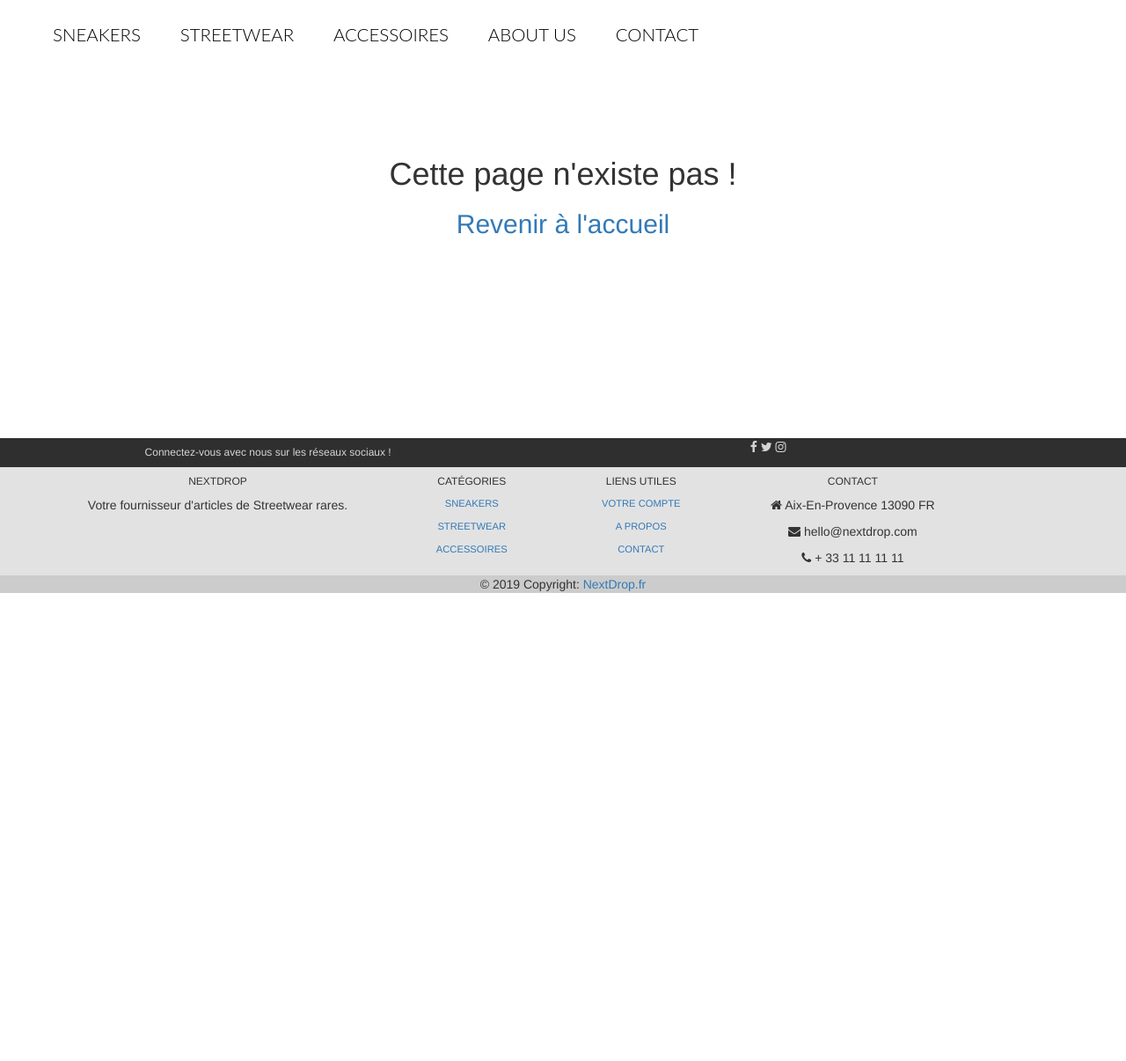
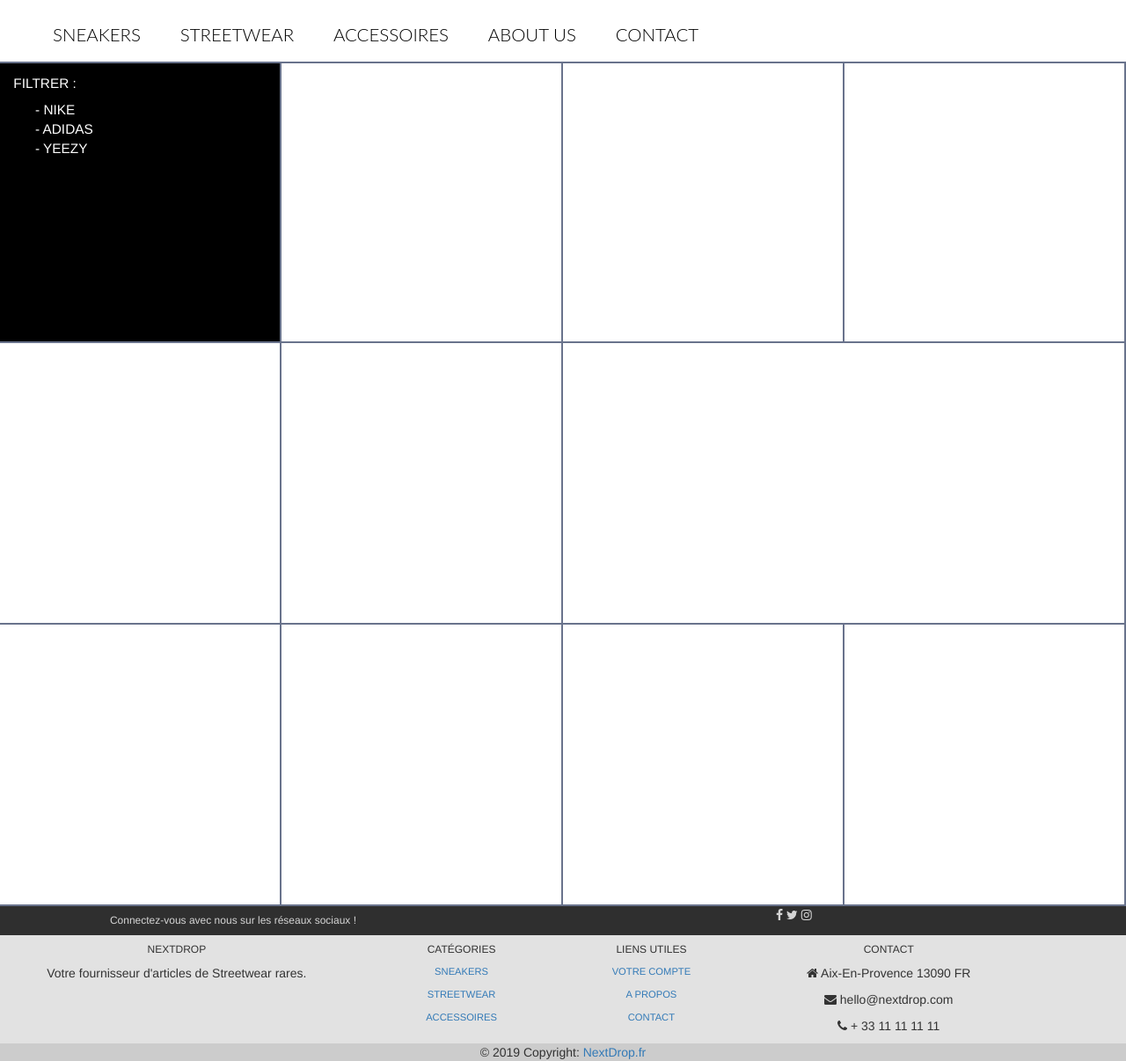
Before and after one commit to RadhoineUlyss/NextDrop, a CodeIgniter app: page /database/accessoires in a window 1280 px wide. Shown: the part 235-1441 px from the top of the page at 88% size. Before the commit the page ends 909 px from the top, so only its background shows below. Run offline with CodeIgniter, Linux system fonts and the light colour scheme; data that the repository does not hold is empty; some libraries are stand-ins or nearby versions.

Commit message:
ajout accessoire

```diff
--- a/application/config/routes.php
+++ b/application/config/routes.php
@@ -55,5 +55,6 @@ $route['translate_uri_dashes'] = false;
 $route['galerie']              = 'galerie';
 $route['profil']               = 'profil';
 $route['sneakers']             = 'sneakers';
+$route['accessoires']             = 'accessoires';
 $route['recherche']            = 'recherche/rechercheAjax';
 $route['sneakers/(:any)']      = 'sneaker/get_one/$1';
--- /dev/null
+++ b/application/controllers/Accessoires.php
@@ -0,0 +1,40 @@
+<?php
+defined('BASEPATH') or exit('No direct script access allowed');
+
+class Accessoires extends CI_Controller
+{
+
+    /**
+     * Index Page for this controller.
+     *
+     * Maps to the following URL
+     *        http://example.com/index.php/welcome
+     *    - or -
+     *        http://example.com/index.php/welcome/index
+     *    - or -
+     * Since this controller is set as the default controller in
+     * config/routes.php, it's displayed at http://example.com/
+     *
+     * So any other public methods not prefixed with an underscore will
+     * map to /index.php/welcome/<method_name>
+     *
+     * @see https://codeigniter.com/user_guide/general/urls.html
+     */
+    public function index()
+    {
+        $this->load->model('articles_model');
+        // On stocke notre page dans la variable $page
+        //$page = $this->load->view('accueil_view', '', true);
+        // On affiche notre page avec le template
+        $this->session->set_flashdata('current_url', current_url());
+        $data['accessoires'] = $this->getProducts('Accessoire');
+        $page = $this->load->view('accessoires_view', $data, true);
+        $this->dynamic_navbar->verification($page,'','sneakers_style');
+
+    }
+
+    public function getProducts($id=null)
+    {
+        return $this->articles_model->getArticles($id);
+    }
+}
--- a/application/views/Template/template.php
+++ b/application/views/Template/template.php
@@ -68,7 +68,7 @@ defined('BASEPATH') or exit('No direct script access allowed');
         <ul>
             <li><a href="<?php echo base_url('/sneakers') ?>" class="">SNEAKERS</a></li>
             <li><a href="" class="">STREETWEAR</a></li>
-            <li><a href="" class="">ACCESSOIRES</a></li>
+            <li><a href="<?php echo base_url('/accessoires') ?>" class="">ACCESSOIRES</a></li>
             <li><a href="" class="">ABOUT US</a></li>
             <li><a href="" class="">CONTACT</a></li>
         </ul>
--- /dev/null
+++ b/application/views/accessoires_view.php
@@ -0,0 +1,53 @@
+<?php
+#var_dump($sneakers);
+?>
+
+<!-- <div id="galerie" class="row text-center text-lg-left">
+
+    <?php foreach ($accessoires as $accessoire) { ?>
+        <div class="articlebox col-lg-3 col-md-4 col-xs-6" style="border:1px solid black;margin: 10px;">
+            <img class="img-fluid img-thumbnail" src="http://placehold.it/400x300" alt="">
+            <p style="text-align: left"><?php echo $accessoire->nom ?> </p>
+        <div>
+                <?php echo  $accessoire->prix ?>
+                <?php /*for($i =0; $i< count($sneack->tailles);$i++) {
+                    if($sneack->tailles[$i] != 0)
+                        echo '<span>'.$sneack->tailles{$i}.'</span>';
+                    else
+                        echo '<span>Unique</span>';
+                }*/?>
+            </div>
+        </div>
+    <?php } ?>
+</div> -->
+
+<br id="brspec">
+<div id="galerie">
+    <div class="containersneak">
+        <div class="firstRow">
+            <div class="menuDiv">
+                <h4>FILTRER :</h4>
+                <ul>
+                    <li>- NIKE</li>
+                    <li>- ADIDAS</li>
+                    <li>- YEEZY</li>
+                </ul>
+            </div>
+            <div class="itemDiv"></div>
+            <div class="itemDiv"></div>
+            <div class="itemDiv"></div>
+        </div>
+        <div class="vidRow">
+            <div class="itemDiv"></div>
+            <div class="itemDiv"></div>
+            <div class="videoDiv"></div>
+        </div>
+        <div class="baseRow">
+            <div class="itemDiv"></div>
+            <div class="itemDiv"></div>
+            <div class="itemDiv"></div>
+            <div class="itemDiv"></div>
+        </div>
+    </div>
+</div>
+<br>
```
